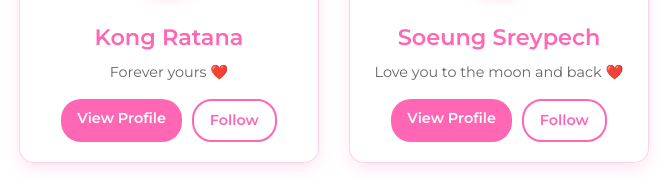
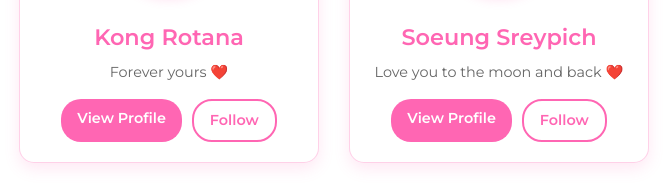
Before and after one commit to kongrotana/Lovememories, a plain HTML site: page index.html in a window 1280 px wide. Shown: the part 1095-1285 px from the top of the page, 306-974 px from the left. Drawn offline with Linux system fonts and the light colour scheme; a web font is replaced by a local one.

```diff
--- a/index.html
+++ b/index.html
@@ -72,7 +72,7 @@
                 <!-- Your Profile -->
                 <div class="profile-card">
                     <img src="./img/Me.jpg" alt="Kong Rotana" class="profile-pic">
-                    <h3 class="profile-name">Kong Ratana</h3>
+                    <h3 class="profile-name">Kong Rotana</h3>
                     <p class="profile-bio">Forever yours ❤️</p>
                     <div class="profile-buttons">
                         <a href="https://www.facebook.com/kongrotana.icckh" class="btn btn-view">View Profile</a>
@@ -83,7 +83,7 @@
                 <!-- Girlfriend's Profile -->
                 <div class="profile-card">
                     <img src="./img/Bb.jpg" alt="Soeung Sreypich" class="profile-pic">
-                    <h3 class="profile-name">Soeung Sreypech</h3>
+                    <h3 class="profile-name">Soeung Sreypich</h3>
                     <p class="profile-bio">Love you to the moon and back ❤️</p>
                     <div class="profile-buttons">
                         <a href="https://www.facebook.com/sreypich.admin" class="btn btn-view">View Profile</a>
```
